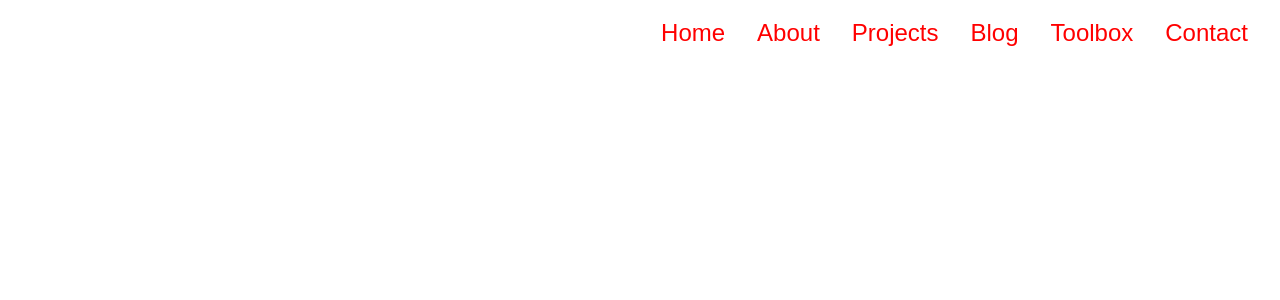
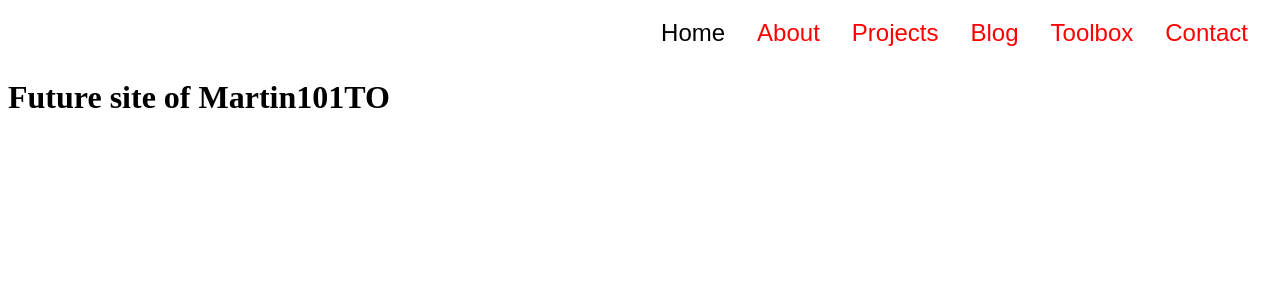
Before and after one commit to ben9583/martin101to.github.io, a React (Create React App) app: page / in a window 1280 px wide. Shown: the top 300 px of the page. Built offline with nearby package versions, Linux system fonts and the light colour scheme.

Commit message:
change index route

```diff
--- a/src/App.js
+++ b/src/App.js
@@ -15,7 +15,7 @@ function App () {
     <Router>
       <Navbar />
       <Routes>
-        <Route exact path='/index' element={<Home />} />
+        <Route exact path='/' element={<Home />} />
         <Route path='/about' element={<About/>} />
         <Route path='/contact' element={<Contact/>} />
         <Route path='/blog' element={<Blog/>} />
--- a/src/components/navbar/index.js
+++ b/src/components/navbar/index.js
@@ -6,7 +6,7 @@ const Navbar = () => {
     <>
       <Nav>
         <NavMenu>
-          <NavLink to="/index" activeStyle>
+          <NavLink to="/" activeStyle>
             Home
           </NavLink>
           <NavLink to="/about" activeStyle>
```
